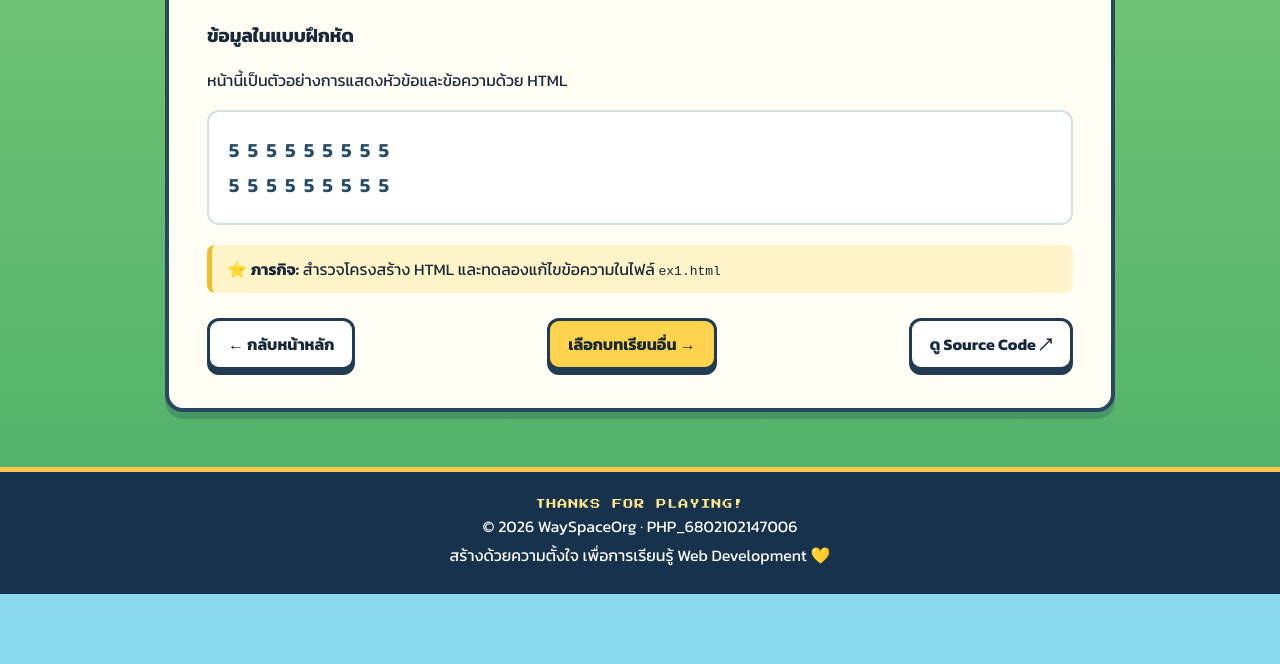
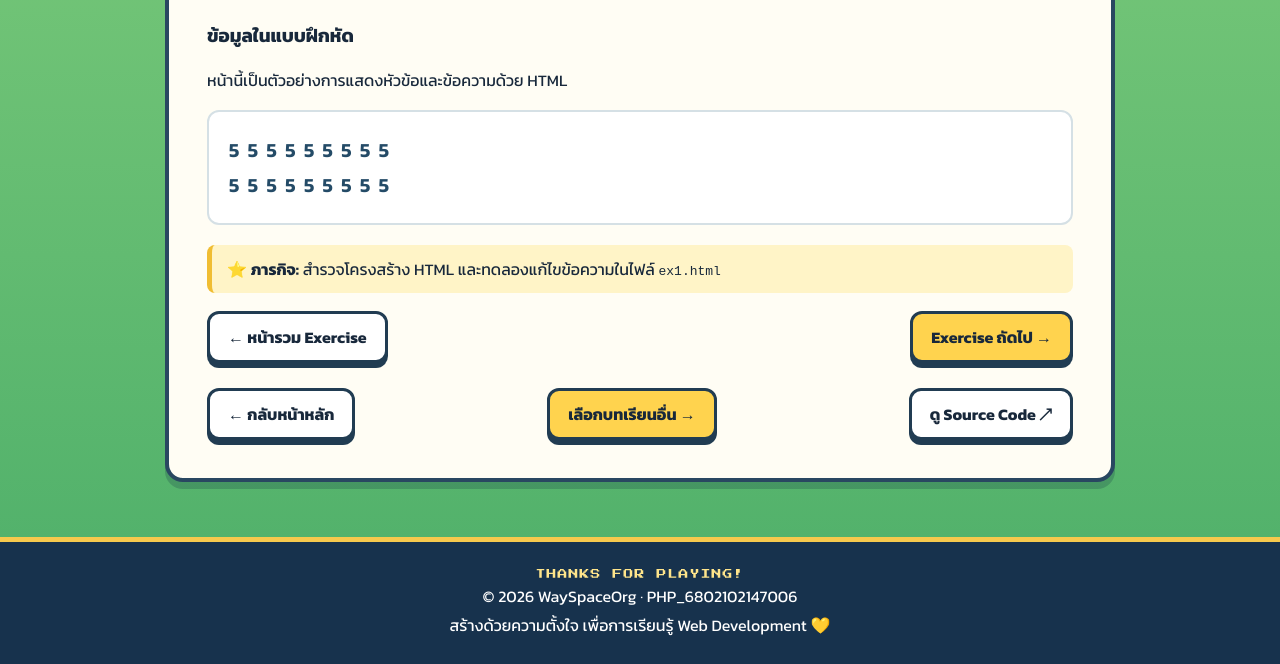
Before and after one commit to WaySpaceOrg/PHP_6802102147006, a plain HTML site: page Lesson1/ex1.html in a window 1280 px wide. Shown: the part 654-1318 px from the top of the page. Before the commit the page ends 1248 px from the top, so only its background shows below. Drawn offline with Linux system fonts and the light colour scheme.

Commit message:
Add previous and next exercise navigation to Lesson1/ex1.html

```diff
--- a/Lesson1/ex1.html
+++ b/Lesson1/ex1.html
@@ -93,7 +93,11 @@
           <p>5 5 5 5 5 5 5 5 5</p>
         </div>
         <div class="note">⭐ <strong>ภารกิจ:</strong> สำรวจโครงสร้าง HTML และทดลองแก้ไขข้อความในไฟล์ <code>ex1.html</code></div>
-        <div class="actions">
+        <nav class="actions" aria-label="เชื่อมโยงแบบฝึกหัด" style="display:flex;flex-wrap:wrap;gap:10px;justify-content:space-between;margin:18px 0;">
+  <a class="btn btn-light" href="../index.html#lessons">← หน้ารวม Exercise</a>
+  <a class="btn btn-gold" href="ex2.html">Exercise ถัดไป →</a>
+</nav>
+<div class="actions">
           <a class="btn btn-light" href="../index.html">← กลับหน้าหลัก</a>
           <a class="btn btn-gold" href="../index.html#lessons">เลือกบทเรียนอื่น →</a>
           <a class="btn btn-light" href="https://github.com/WaySpaceOrg/PHP_6802102147006/blob/main/Lesson1/ex1.html" target="_blank" rel="noopener noreferrer">ดู Source Code ↗</a>
```
